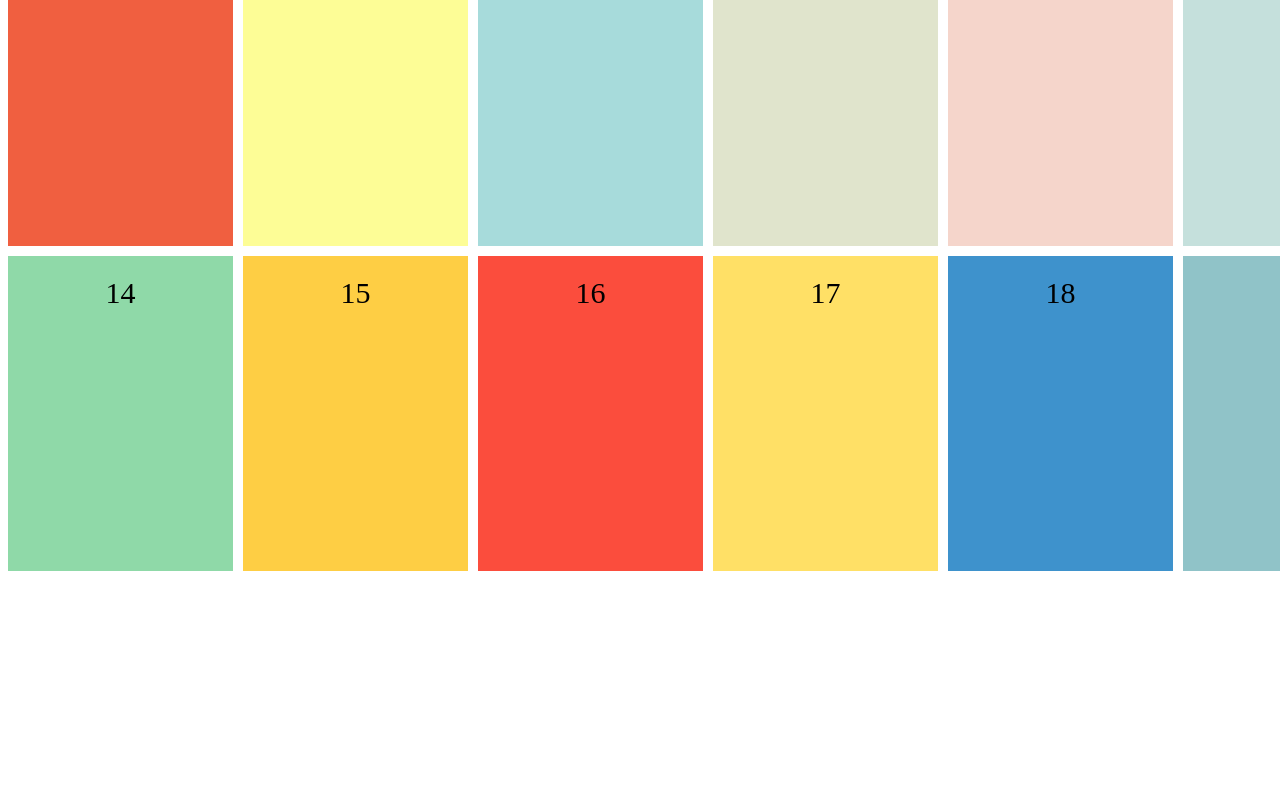
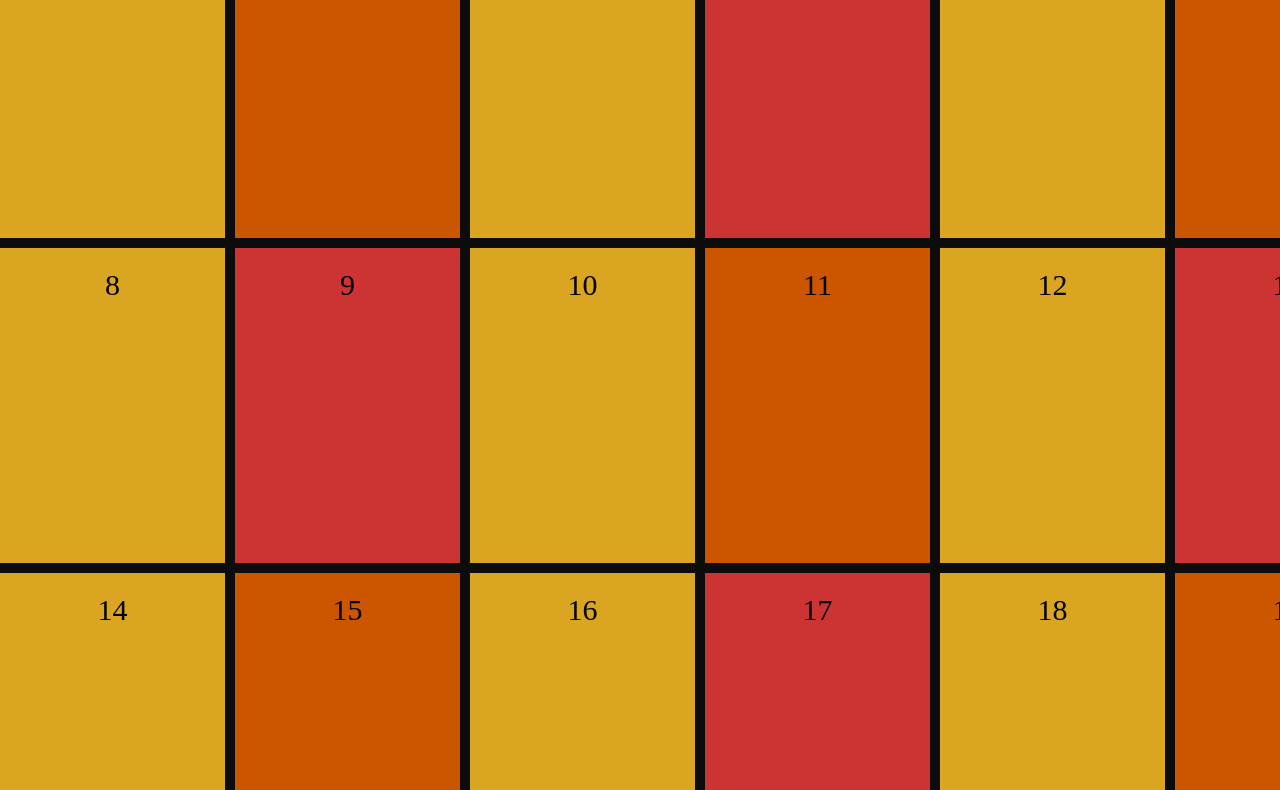
Before and after one commit to AeselCSS/miniCrud, a plain HTML site: page index.html in a window 1280 px wide. Shown: the part 727-1517 px from the top of the page. Before the commit the page ends 1306 px from the top, so only its background shows below. Drawn offline with Linux system fonts and the light colour scheme.

Commit message:
changed colors for grid items

```diff
--- a/style.css
+++ b/style.css
@@ -1,9 +1,13 @@
+body {
+  background-color: #0c0c0c;
+  margin: 0;
+}
 /***************************************** Nav bar **************************************'*/
 .nav-container {
   display: flex;
   justify-content: space-between;
   align-items: center;
-  background-color: #f5f5f5;
+  background-color: #1c1c1c;
   padding: 10px;
   position: fixed;
   top: 0;
@@ -11,6 +15,10 @@
   right: 0;
 }
 
+#logo {
+  height: 70px;
+  width: 70px;
+}
 nav {
   display: flex;
   align-items: center;
@@ -60,10 +68,9 @@ select {
 }
 
 .grid-item {
-  background-color: #ffffff;
+  text-align: center;
   padding: 20px;
   font-size: 30px;
-  text-align: center;
   height: 275px;
   width: 185px;
   cursor: pointer;
@@ -71,78 +78,78 @@ select {
 
 .item1 {
   grid-column: 1 / span 6;
-  grid-row: 1 / span 1;
-  background-color: #fff8e7;
+  grid-row: 1 / span 2;
+  background-color: #1a2a6c;
   padding: 20px;
   font-size: 30px;
   text-align: center;
 }
 
 .item2 {
-  background-color: #f8b195;
+  background-color: #daa520;
 }
 
 .item3 {
-  background-color: #f67280;
+  background-color: #cc5500;
 }
 
 .item4 {
-  background-color: #c06c84;
+  background-color: #daa520;
 }
 
 .item5 {
-  background-color: #6c5b7b;
+  background-color: #cc3333;
 }
 
 .item6 {
-  background-color: #355c7d;
+  background-color: #daa520;
 }
 
 .item7 {
-  background-color: #f8e9a1;
+  background-color: #cc5500;
 }
 
 .item8 {
-  background-color: #f05f40;
+  background-color: #daa520;
 }
 
 .item9 {
-  background-color: #fdfd96;
+  background-color: #cc3333;
 }
 
 .item10 {
-  background-color: #a7dbdb;
+  background-color: #daa520;
 }
 
 .item11 {
-  background-color: #e0e4cc;
+  background-color: #cc5500;
 }
 
 .item12 {
-  background-color: #f5d5cb;
+  background-color: #daa520;
 }
 
 .item13 {
-  background-color: #c5e0dc;
+  background-color: #cc3333;
 }
 
 .item14 {
-  background-color: #8fd9a8;
+  background-color: #daa520;
 }
 
 .item15 {
-  background-color: #fece44;
+  background-color: #cc5500;
 }
 
 .item16 {
-  background-color: #fb4d3d;
+  background-color: #daa520;
 }
 .item17 {
-  background-color: #ffe066;
+  background-color: #cc3333;
 }
 .item18 {
-  background-color: #3e92cc;
+  background-color: #daa520;
 }
 .item19 {
-  background-color: #90c3c8;
+  background-color: #cc5500;
 }
```
